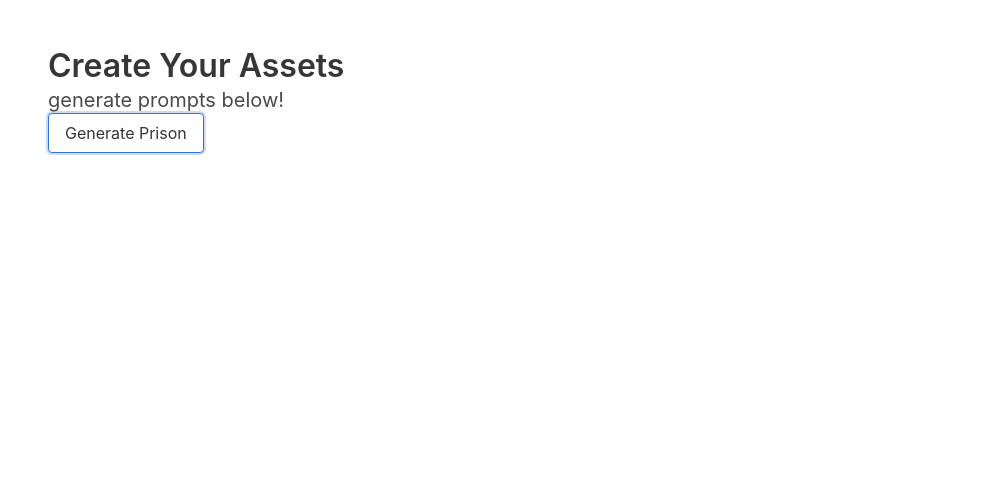
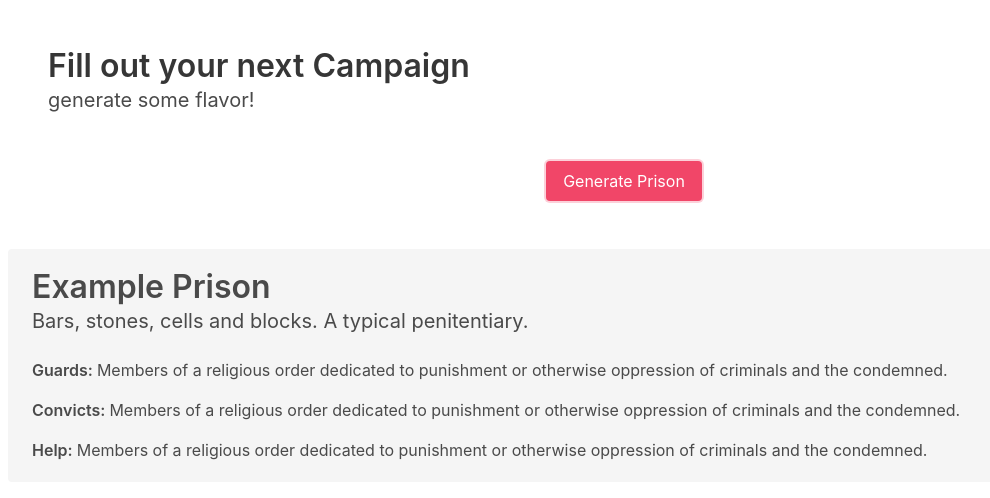
Before and after one commit to Abourass/DND_World_Builder, a website with bundled scripts: page sample/index.html in a window 1280 px wide. Both pictures are taken after a click on the button "Generate Prison". Shown: the whole page, without its empty margins (16-1006 px from the left). Built offline with nearby package versions, Linux system fonts and the light colour scheme.

Commit message:
:art: Adding some design to the homepage

```diff
--- a/sample/app.js
+++ b/sample/app.js
@@ -1,8 +1,34 @@
 import create from './tools/create.js';
 import Prison from '../src/buildings/Prison.js';
 import Style from './tools/style.js';
+import nest from './tools/nest.js';
 const theme = new Style('');
-create('button', '#buttons').addClass('button').text('Generate Prison').on('click', () => {
-    console.log(new Prison('Example Prison'));
+create('button', '#prisonHook').addClass(['button', 'is-danger']).text('Generate Prison').on('click', () => {
+    const prison = new Prison('Example Prison');
+    console.table(prison);
+    nest('div', '#generateOutput', (tiles) => {
+        nest('div', tiles, (mainTile => {
+            nest('article', mainTile, (article => {
+                create('p', article).addClass('title').text('Example Prison');
+                create('p', article).addClass('subtitle').text(prison.type);
+                nest('div', article, (content) => {
+                    nest('div', content, (titles) => {
+                        nest('p', titles, (guardSection) => {
+                            create('span', guardSection).text('Guards: ').set({ style: 'font-weight: 600' });
+                            create('span', guardSection).text(prison.guards);
+                        });
+                        nest('p', titles, (convictsSection) => {
+                            create('span', convictsSection).text('Convicts: ').set({ style: 'font-weight: 600' });
+                            create('span', convictsSection).text(prison.guards);
+                        });
+                        nest('p', titles, (helpSection) => {
+                            create('span', helpSection).text('Help: ').set({ style: 'font-weight: 600' });
+                            create('span', helpSection).text(prison.guards);
+                        });
+                    }).set({ style: 'display: flex; flex-direction: column;' }).addClass(['column']);
+                }).addClass(['content', 'columns']);
+            })).addClass(['tile', 'is-child', 'notification']);
+        })).addClass(['tile', 'is-parent']);
+    }).addClass(['tile', 'is-ancestor']);
 });
 //# sourceMappingURL=app.js.map
--- a/sample/index.html
+++ b/sample/index.html
@@ -10,14 +10,19 @@
 <section class="section">
   <div class="container">
     <h1 class="title">
-      Create Your Assets
+      Fill out your next Campaign
     </h1>
     <p class="subtitle">
-      generate prompts below!
+      generate some flavor!
     </p>
   </div>
-  <div class="container" id="buttons"></div>
 </section>
+<section>
+  <div class="level">
+    <p class="level-item" id="prisonHook"></p>
+  </div>
+</section>
+<section id="generateOutput" class="section"></section>
 </body>
 <script src="app.js" type="module"></script>
 </html>
```
Also changed, not shown: sample/app.ts (+30 -2 lines), 1 other file.
